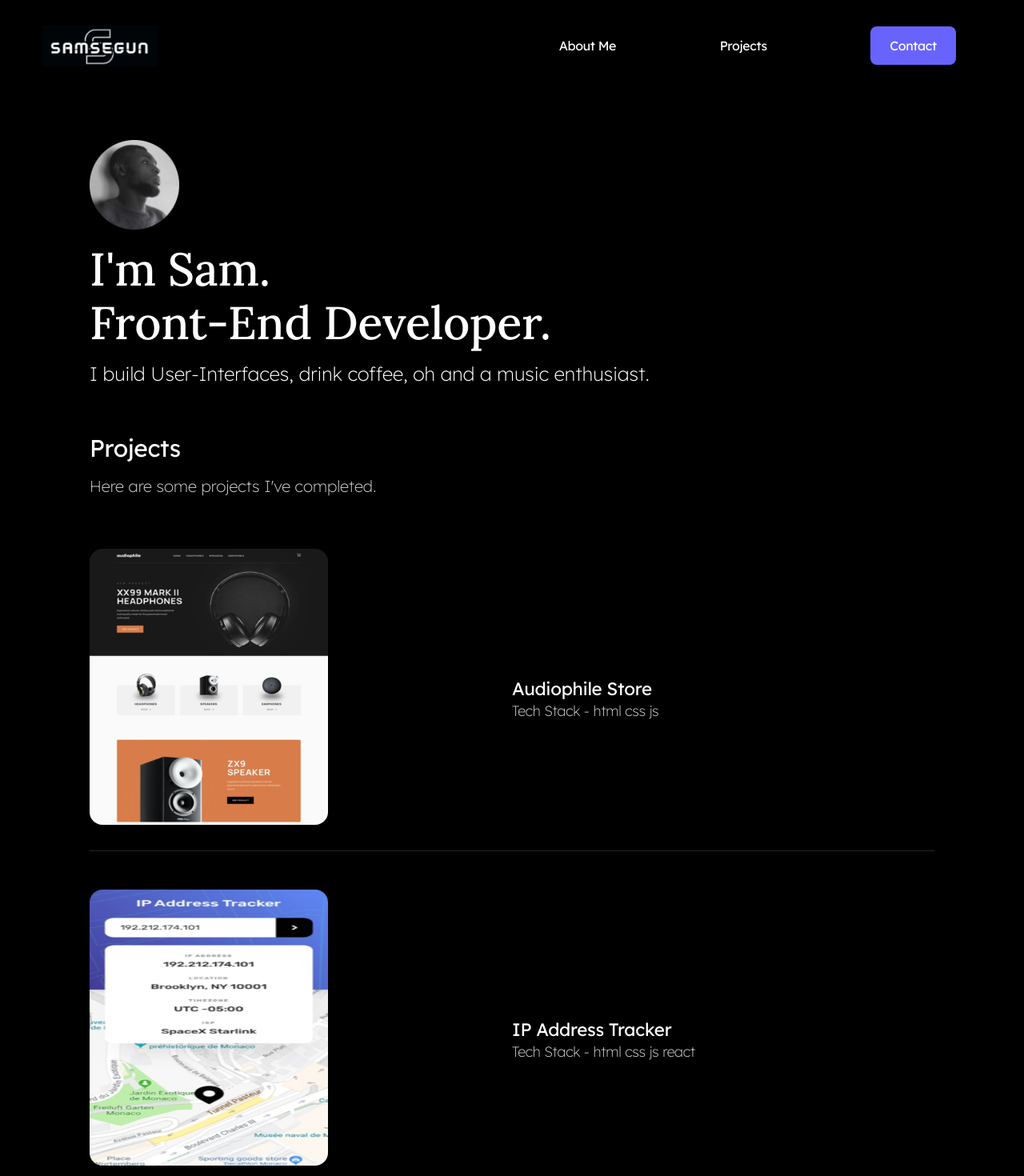
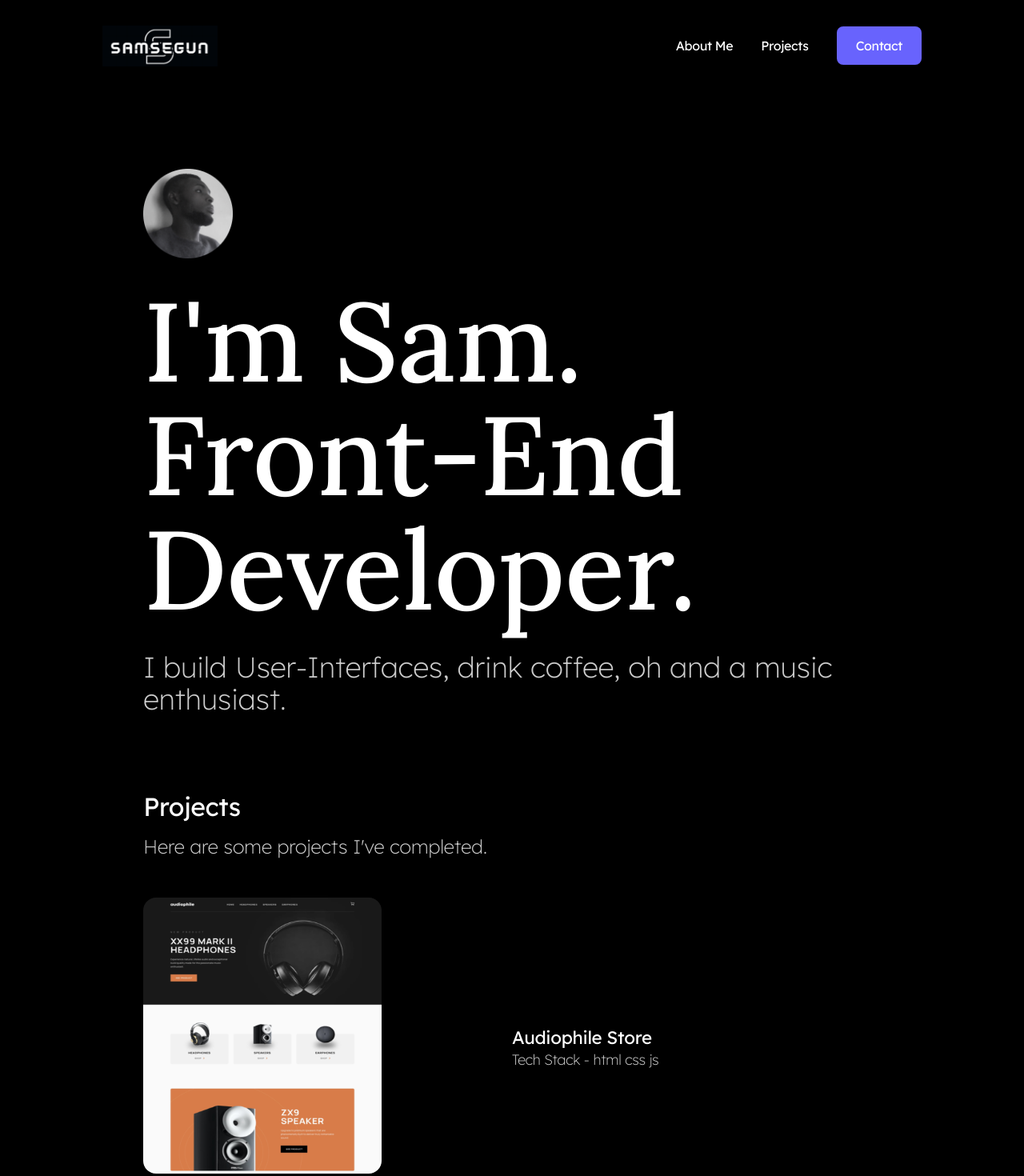
Before and after one commit to Samsegun/portfolio, a React (Vite) app: page / in a window 1280 px wide. Shown: the top 1470 px of the page at 80% size. Built offline with nearby package versions, Linux system fonts and the light colour scheme.

Commit message:
installed router

```diff
--- a/package.json
+++ b/package.json
@@ -11,7 +11,8 @@
   },
   "dependencies": {
     "react": "^18.2.0",
-    "react-dom": "^18.2.0"
+    "react-dom": "^18.2.0",
+    "react-router-dom": "^6.14.2"
   },
   "devDependencies": {
     "@types/react": "^18.2.15",
--- a/src/App.tsx
+++ b/src/App.tsx
@@ -1,30 +1,21 @@
 import "./App.css";
-import FooterLinks from "./components/FooterLinks";
 import Projects from "./components/Projects";
-import Wrapper from "./components/Wrapper";
-import Navigation from "./components/header/Navigation";
+import Layout from "./components/Layout";
 import Hero from "./components/hero";
 
 function App() {
     return (
         <div className='bg-black'>
-            <Wrapper>
-                <header className='sticky top-0 bg-black'>
-                    <Navigation />
-                </header>
-
+            <Layout>
                 <main>
+                    {/* <div id='detail'>
+                <Outlet />
+            </div> */}
                     <Hero />
 
                     <Projects />
                 </main>
-
-                <footer className='text-[#ffffffcc] mt-16'>
-                    <hr />
-
-                    <FooterLinks />
-                </footer>
-            </Wrapper>
+            </Layout>
         </div>
     );
 }
--- a/src/components/FooterLinks.tsx
+++ b/src/components/FooterLinks.tsx
@@ -39,7 +39,7 @@ const FooterLinks = () => {
             </div>
 
             <p className='text-sm text-center font-lexend basis-full'>
-                &copy;{new Date().getUTCFullYear()} Samuel Oyebade
+                &copy;{new Date().getUTCFullYear()} Samuel Oyebade.
             </p>
         </div>
     );
--- /dev/null
+++ b/src/components/Layout.tsx
@@ -0,0 +1,26 @@
+import React from "react";
+import Navigation from "./header/Navigation";
+import FooterLinks from "./FooterLinks";
+
+type LayoutProps = {
+    children: React.ReactNode;
+};
+
+const Layout: React.FC<LayoutProps> = ({ children }) => {
+    return (
+        <div className='w-11/12 mx-auto lg:w-4/5 max-w-[1920px] min-h-screen'>
+            <header className='sticky top-0 bg-black'>
+                <Navigation />
+            </header>
+            {children}
+
+            <footer className='text-[#ffffffcc] mt-16'>
+                <hr />
+
+                <FooterLinks />
+            </footer>
+        </div>
+    );
+};
+
+export default Layout;
--- a/src/components/Projects.tsx
+++ b/src/components/Projects.tsx
@@ -25,13 +25,15 @@ const data = [
 
 const Projects = () => {
     return (
-        <section className='text-white font-lexend mx-[5%]'>
-            <h3 className='text-3xl tracking-[-0.4px] mb-4'>Projects</h3>
-            <p className='font-extralight text-xl text-[#ffffffcc] '>
+        <section className='text-white font-lexend mx-[5%] lg:mt-24'>
+            <h3 className='text-3xl lg:text-[2rem] tracking-[-0.4px] mb-4'>
+                Projects
+            </h3>
+            <p className='font-extralight text-xl lg:text-2xl text-[#ffffffcc] '>
                 Here are some projects I've completed.
             </p>
 
-            <div className=''>
+            <div>
                 {data.map((item, idx) => (
                     <React.Fragment key={idx}>
                         <article
--- a/src/components/Wrapper.tsx
+++ /dev/null
@@ -1,11 +0,0 @@
-import React from "react";
-
-type WrapperProps = {
-    children: React.ReactNode;
-};
-
-const Wrapper: React.FC<WrapperProps> = ({ children }) => {
-    return <div className='w-11/12 mx-auto'>{children}</div>;
-};
-
-export default Wrapper;
--- a/src/components/header/Navigation.tsx
+++ b/src/components/header/Navigation.tsx
@@ -17,11 +17,13 @@ const Navigation = () => {
                 {/* </a> */}
             </div>
 
-            <div className='hidden md:block md:basis-[45%] pr-8'>
+            <div className='hidden md:block md:basis-[45%] lg:basis-[40%] xl:basis-[30%] pr-8 lg:pr-0'>
                 <ul
                     className='flex justify-between items-center text-white capitalize font-lexend
                           -tracking-[0.4px]'>
-                    <li>about me</li>
+                    <li>
+                        <a href={"/about"}>about me</a>
+                    </li>
                     <li>projects</li>
                     <li className='bg-[#6863FD] px-6 py-3 rounded-lg'>
                         contact
--- a/src/components/hero.tsx
+++ b/src/components/hero.tsx
@@ -2,7 +2,7 @@ import dp from "../assets/samsegun-fotor-20230726194147.png";
 
 const Hero = () => {
     return (
-        <section className='my-[3.75rem] mx-[5%]'>
+        <section className='my-[3.75rem] mx-[5%] xl:my-24'>
             <span className='block w-28'>
                 <img src={dp} alt='developer profile' />
             </span>
@@ -10,13 +10,14 @@ const Hero = () => {
             <div>
                 <h1
                     className='font-lora font-medium text-[2.88rem] md:text-[3.6rem]
+                    lg:text-[8.7rem]
                          -tracking-[0.3px] text-white capitalize leading-[52.9px]
-                          md:leading-[66.7px] my-4'>
+                          md:leading-[66.7px] lg:leading-[8.9rem] my-4 lg:my-8'>
                     i'm sam. <br />
                     front-end developer.
                 </h1>
 
-                <p className='text-xl md:text-2xl leading-6 md:leading-[30px] text-white font-lexend font-extralight'>
+                <p className='text-xl md:text-2xl lg:text-4xl leading-6 md:leading-[30px] text-[#ffffffcc] font-lexend font-extralight'>
                     I build User-Interfaces, drink coffee, oh and a music
                     enthusiast.
                 </p>
--- a/src/index.css
+++ b/src/index.css
@@ -16,3 +16,9 @@
 .project:last-of-type {
     border: none;
 }
+
+@media (min-width: 1024px) {
+    .project:first-of-type {
+        margin-top: 3rem;
+    }
+}
--- /dev/null
+++ b/src/routes/About.tsx
@@ -0,0 +1,13 @@
+const About = () => {
+    return (
+        <div>
+            Lorem ipsum dolor, sit amet consectetur adipisicing elit. Delectus
+            possimus ullam cupiditate quas officiis, laborum illum
+            necessitatibus temporibus optio, hic pariatur minus quos aut eum,
+            soluta quis dolorem odit. Numquam, vel. Amet natus non aliquam
+            temporibus iure eos ullam voluptates.
+        </div>
+    );
+};
+
+export default About;
--- /dev/null
+++ b/src/routes/error-page.tsx
@@ -0,0 +1,18 @@
+import { useRouteError } from "react-router-dom";
+
+const Error = () => {
+    const error = useRouteError();
+    console.error(error);
+
+    return (
+        <div
+            id='error-page'
+            className='flex items-center justify-center min-h-screen text-2xl text-white font-lexend'>
+            <h1>Oops!</h1>
+            <p>Sorry, an unexpected error has occurred.</p>
+            <p>{/* <i>{error.statusText || error.message}</i> */}</p>
+        </div>
+    );
+};
+
+export default Error;
```
Also changed, not shown: src/main.tsx (+9 -9 lines), 1 other file (tests, documents, lock files or other folders).
